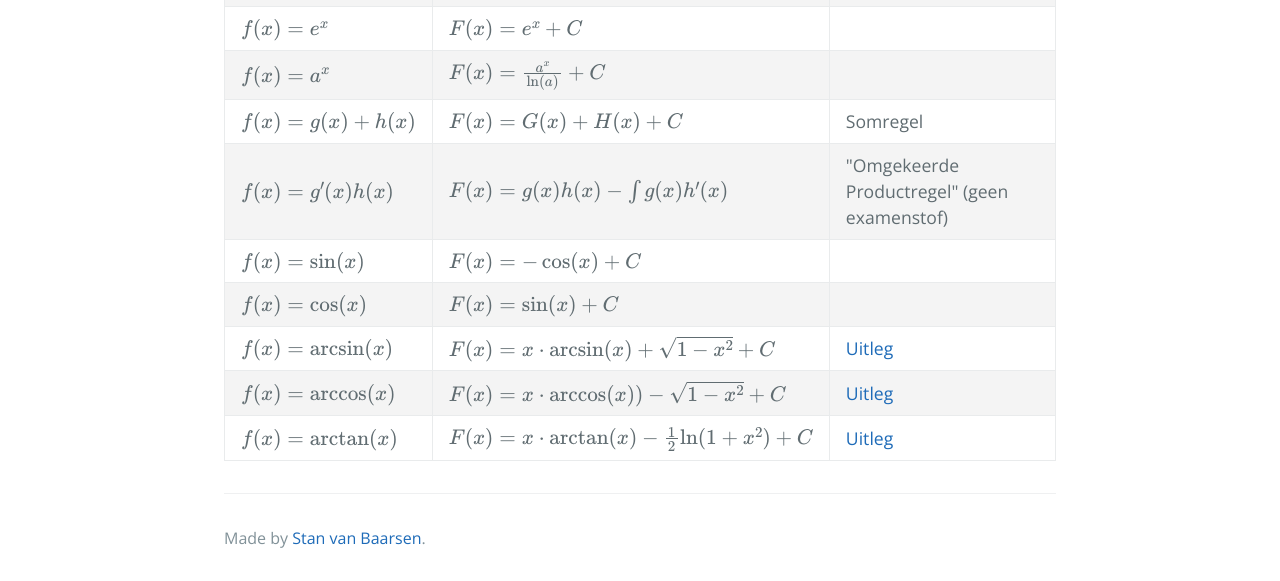
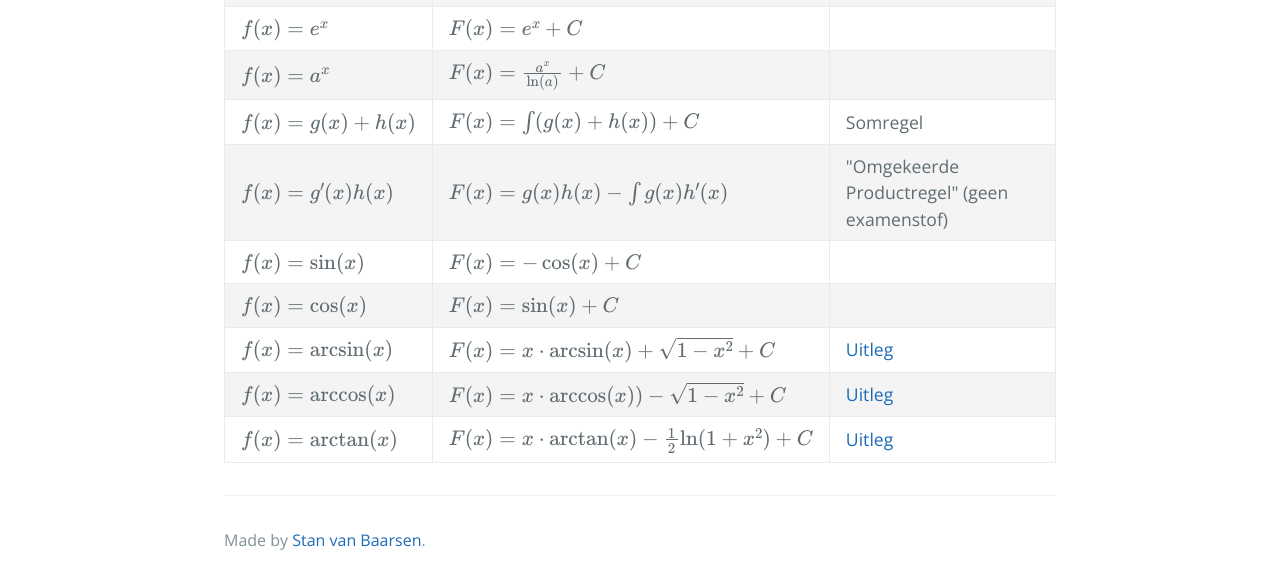
Before and after one commit to wiskundevragen/wiskundevragen.github.io, a Jekyll site: the page built from primitieven/primitieven.html, in a window 1280 px wide. Shown: the part 892-1473 px from the top of the page. Built offline with Jekyll 4.4.1, drawn with Linux system fonts in a browser that asks for light colours.

Commit message:
fix integral

```diff
--- a/primitieven/primitieven.html
+++ b/primitieven/primitieven.html
@@ -52,7 +52,7 @@ Hieronder vind je een lijst met alle primitieven die ik tot nu toe op de website
 	</tr>
 	<tr>
 		<td>\(f(x)=g(x) + h(x)\)</td>
-		<td>\(F(x)=G(x) + H(x)+C\)</td>
+		<td>\(F(x)=\int(g(x) + h(x))+C\)</td>
 		<td>Somregel</td>
 	</tr>
 	<tr>
```
